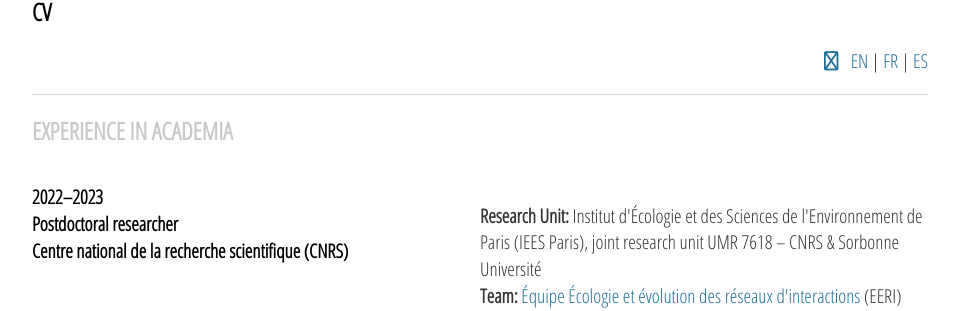
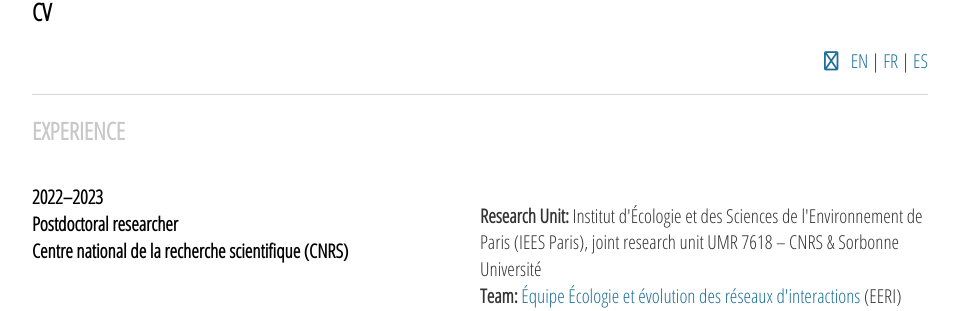
Before and after one commit to sjijon/sjijon.github.io, a Jekyll site: the page built from cv.html, in a window 1280 px wide. Shown: the part 121-432 px from the top of the page, without its empty margins (160-1119 px from the left). Built offline with Jekyll 4.4.1, drawn with Linux system fonts in a browser that asks for light colours; nearby versions of some CDN libraries.

Commit message:
fix subtitles

```diff
--- a/cv.html
+++ b/cv.html
@@ -13,7 +13,7 @@ title: CV
 	</p>
 
 	<p style="border-bottom: 1px solid #d5d5d5;"></p>
-	<h5>EXPERIENCE IN ACADEMIA</h5>
+	<h5>EXPERIENCE</h5>
 
 	<div class="row">
 		<div class="column">
```
